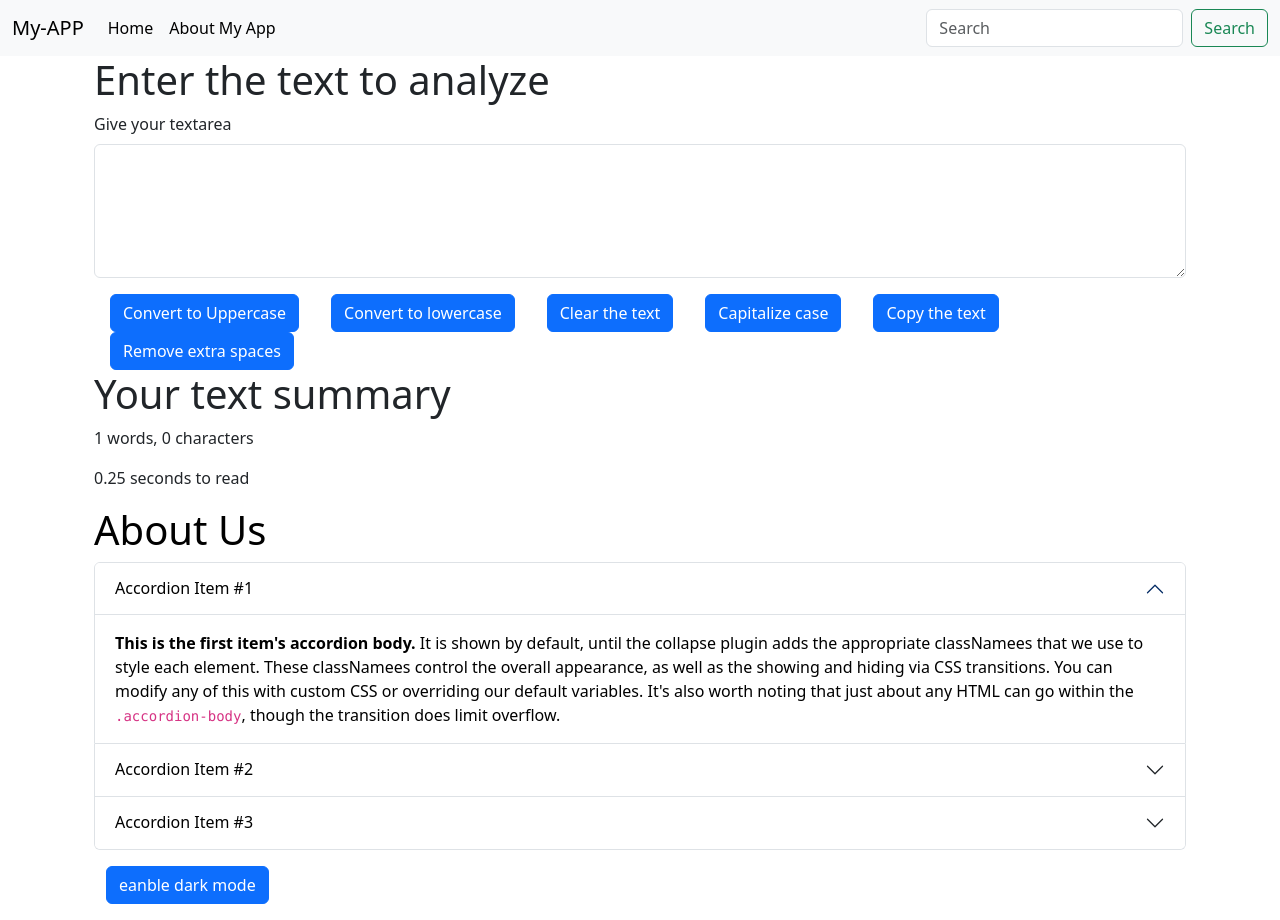
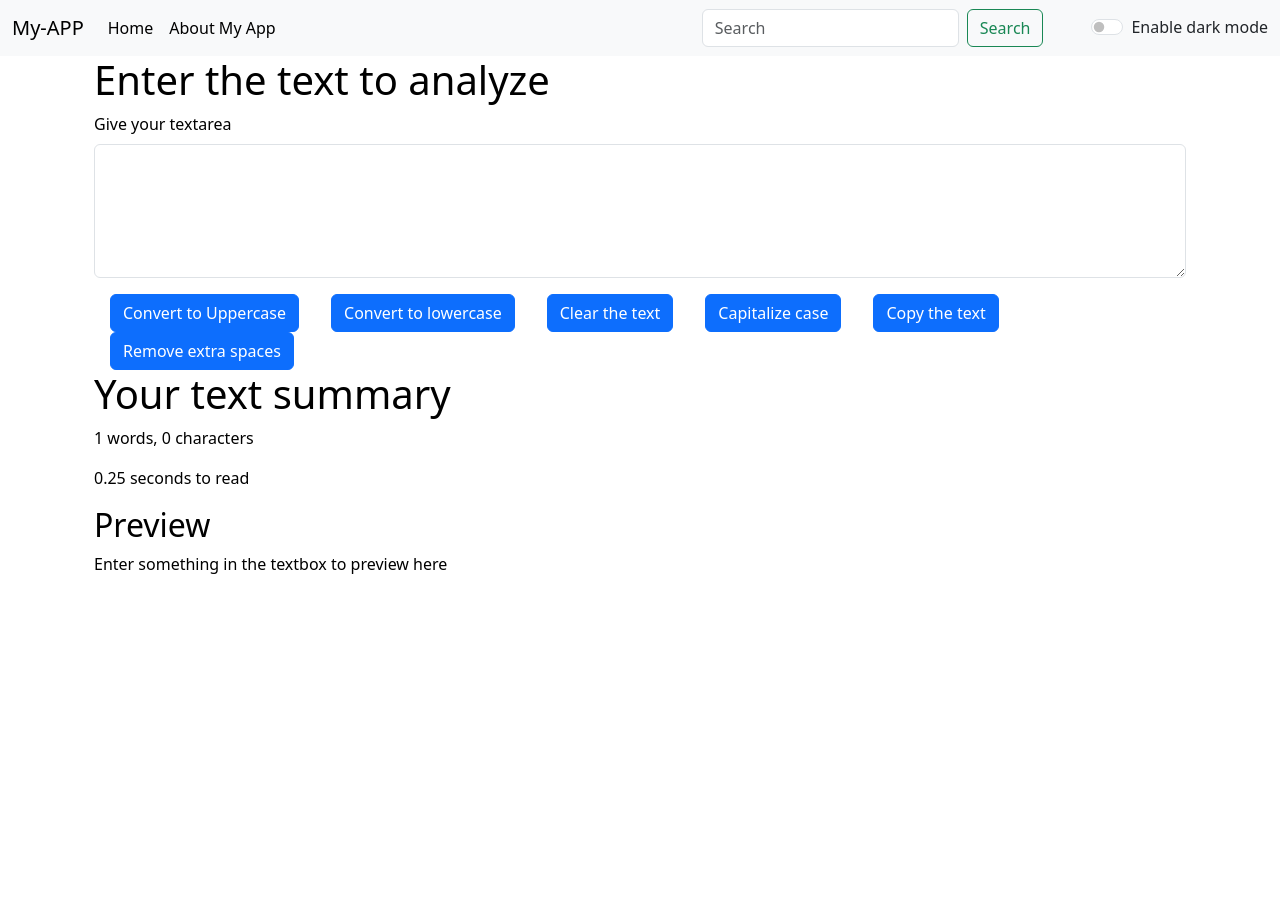
Before and after one commit to amir000621/Case-converter-with-dark-mode, a React (Create React App) app: page / in a window 1280 px wide. After the commit the page ends 800 px from the top, so only its background shows below. Built offline with nearby package versions, Linux system fonts and the light colour scheme.

Commit message:
update of dark mode

```diff
--- a/src/App.js
+++ b/src/App.js
@@ -1,5 +1,6 @@
+import { useState } from 'react';
 import './App.css';
-import About from './components/About';
+//import About from './components/About';
 import Navbar from './components/Navbar';
 import TextForm from './components/textForm';
 
@@ -8,17 +9,29 @@
 let name = "Amir"
 <h1>Hello {name} </h1> */
 //props mean properties hamne ek component banaya ham us mein kuchh chje pass krna chahte hai mean kuchh vaiables hai jo ki mein bataunga ki kya honge wahi props hai
+function App() {
+  //ham dark mode ki jyada se jyada control yaha app.js mein rakhenge taki sare state control kr sake
+  const [mode, setMode] = useState('light');//whether dark mode is enable or not(initially i set darkmode as false mean dark mode is off when user click on button we set dark mode as true mean dark mode is enabled)
 
-function App() {
+  const toggleMode = () =>{
+    if(mode === 'light'){
+      setMode('dark')
+      document.body.style.backgroundColor = 'grey'
+    }
+    else{
+      setMode('light')
+      document.body.style.backgroundColor = 'white'
+
+    }
+  }
   return (
    <>
    {/* yaha mene ek navbar componennt ko import kara and use is tarh kra ke jaha chaho use kro with different title mean ek hi nav ko kahi bhi usekro yaha mene tiitle ko aese rakha hai ke use change kr sake use krte waqt about ko bhi aese hi rakha hai */}
-<Navbar title = "My-APP" abouttext = "About My App"/>
+<Navbar title = "My-APP" abouttext = "About My App" mode = {mode} toggleMode = {toggleMode}/>
 {/* bootstrap ki class hoti hai container jise dene se ye textArea jara badhiya sa ho jayga apne aap */}
 <div className="container">
-<TextForm heading = "Enter the text to analyze"/>
-
-<About/>
+<TextForm heading = "Enter the text to analyze" mode = {mode}/>
+{/* <About mode = {mode}/> */}
 </div>
    </>
   );
--- a/src/components/About.js
+++ b/src/components/About.js
@@ -6,7 +6,7 @@
         backgroundColor:'white'
     })
 
-    const[btnText,setBtnText] = useState("eanble dark mode")
+    const[btnText,setBtnText] = useState("enable dark mode")
 
     const toggleStyle = ()=>{
         if(myStyle.color === 'black'){
--- a/src/components/Navbar.js
+++ b/src/components/Navbar.js
@@ -1,10 +1,11 @@
 import React from 'react'
+//props ko use krne ke liye PropTypes ko import krna padta hai
 import PropTypes from 'prop-types'
 
 
 export default function Navbar(props) {
   return (
-    <nav className="navbar navbar-expand-lg bg-body-tertiary">
+    <nav className={`navbar navbar-expand-lg navbar-${props.mode} bg-${props.mode}`}>
     <div className="container-fluid">
       <a className="navbar-brand" href="/">{props.title}</a>
       <button className="navbar-toggler" type="button" data-bs-toggle="collapse" data-bs-target="#navbarSupportedContent" aria-controls="navbarSupportedContent" aria-expanded="false" aria-label="Toggle navigation">
@@ -27,6 +28,13 @@
           <input className="form-control me-2" type="search" placeholder="Search" aria-label="Search"/>
           <button className="btn btn-outline-success" type="submit">Search</button>
         </form>
+
+        {/*here we take a switch from bootstrap*/}
+            <div className={`form-check form-switch ms-5 text-${props.mode==='light'?'dark':'light'}`}>
+      <input className="form-check-input" type="checkbox" onClick={props.toggleMode} role="switch" id="switchCheckDefault"/>
+      <label className= "form-check-label" htmlFor="switchCheckDefault">Enable dark mode</label>
+    </div>
+
       </div>
     </div>
   </nav>
--- a/src/components/textForm.js
+++ b/src/components/textForm.js
@@ -60,13 +60,13 @@
 
   return (
     <>
-    <div className='container'>
+    <div className='container' style={{color:props.mode==='dark'?'white':'black'}}>
     {/* ye heading mein app.js mein dunga jo chahe vo according to our topic.*/}
     <h1>{props.heading}</h1>
     {/* this className mb-3 is bootstrap class mean margin bottom 3 */}
       <div className="mb-3">
         <label htmlFor="myBox" className='form-label'>Give your textarea</label>
-        <textarea className='form-control' id='myBox' rows={5} value={text} onChange={handleChange}></textarea>
+        <textarea className='form-control' id='myBox' rows={5} value={text} onChange={handleChange} style={{backgroundColor:props.mode==='dark'?'gray':'white',color:props.mode==='dark'?'white':'black'}} ></textarea>
       </div>
       <button className="btn btn-primary mx-3" onClick={handleUpClick}>Convert to Uppercase</button>
       <button className="btn btn-primary mx-3" onClick={handledownClick}>Convert to lowercase</button>
@@ -76,11 +76,13 @@
       <button className="btn btn-primary mx-3" onClick={handleExtraSpaces}>Remove extra spaces </button>
     </div>
 
-    <div className="container">
+    <div className="container" style={{color:props.mode==='dark'?'white':'black'}}>
       <h1>Your text summary</h1>
       {/* split() splits a string into an array of substrings, and returns the array: How,are,you,doing,today? */}
       <p>{text.split(" ").length} words, {text.length} characters</p>
       <p> {0.25*text.split(" ").length} seconds to read</p>
+      <h2>Preview</h2>
+      <p>{text.length>0?text:"Enter something in the textbox to preview here"}</p>
     </div>
     </>
   )
--- a/src/index.js
+++ b/src/index.js
@@ -11,6 +11,7 @@
   </React.StrictMode>
 );
 
+// ye niche wali 3 comment mene nhi likhi alredy written hai
 // If you want to start measuring performance in your app, pass a function
 // to log results (for example: reportWebVitals(console.log))
 // or send to an analytics endpoint. Learn more: https://bit.ly/CRA-vitals
```
